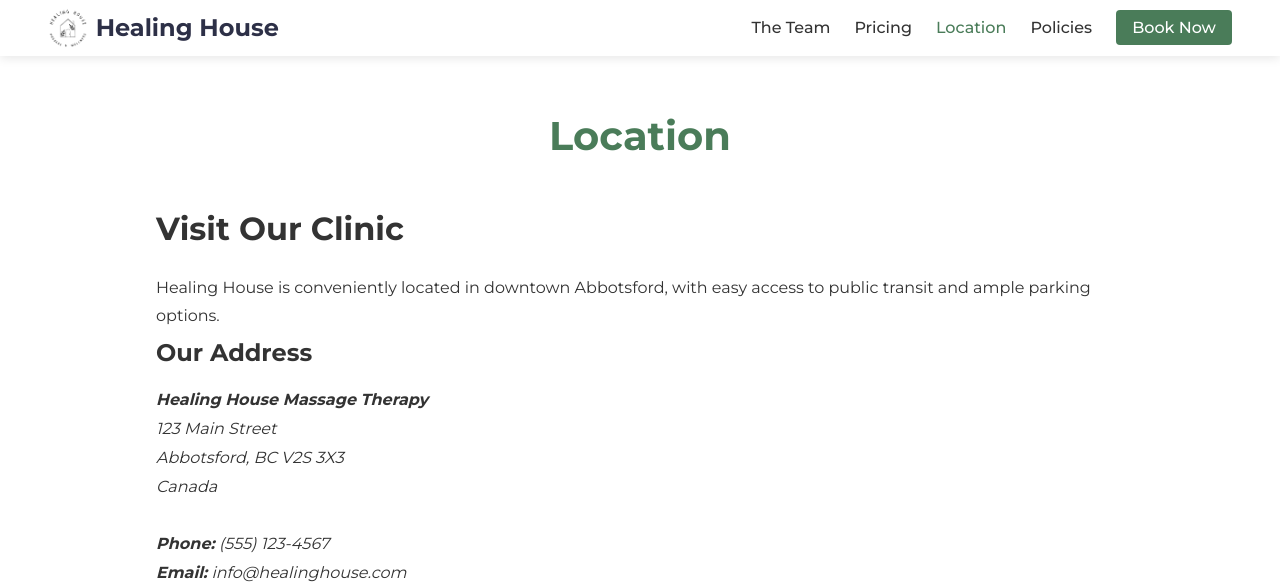
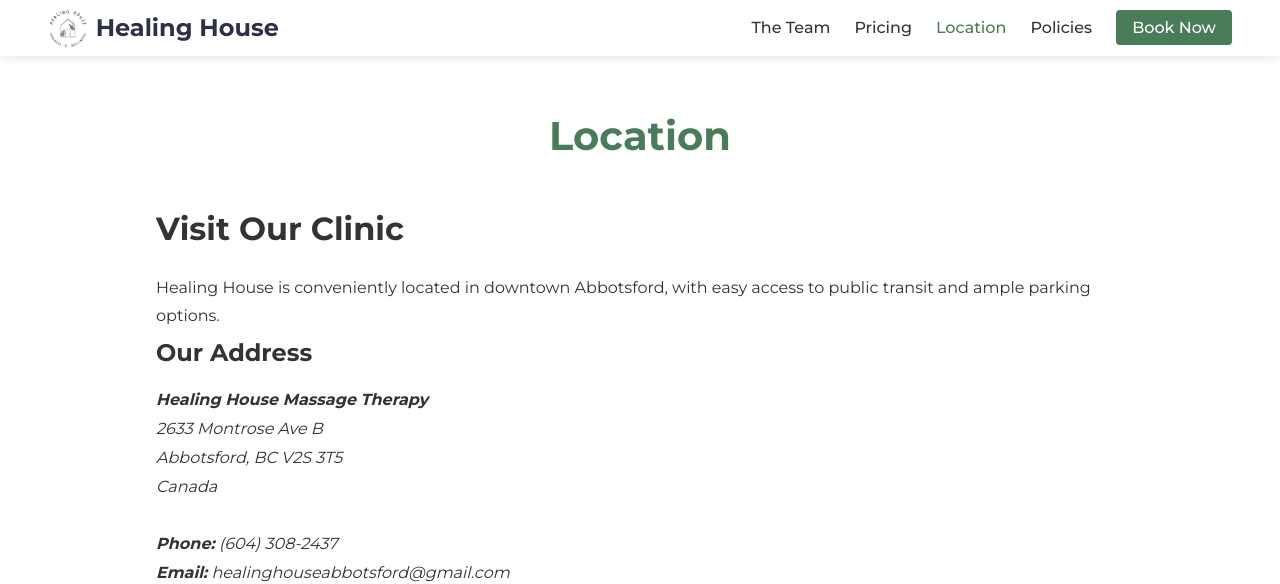
Before and after one commit to GitRealHappy/healinghouse, a Jekyll site: the page built from pages/location.md, in a window 1280 px wide and 900 px high, cut to the strip 0-584 px from the top of the window. Built offline with Jekyll 4.4.1, drawn with Linux system fonts in a browser that asks for light colours; some of the changed text lies outside the part shown.

Commit message:
made address, email, and phone correct

```diff
--- a/_includes/footer.html
+++ b/_includes/footer.html
@@ -2,9 +2,9 @@
     <div class="footer-container">
         <div class="footer-section contact-info">
             <h3>Contact Us</h3>
-            <p><strong>Phone:</strong> (555) 123-4567</p>
-            <p><strong>Email:</strong> info@healinghouse.com</p>
-            <p><strong>Address:</strong> 123 Main Street, Abbotsford, BC</p>
+            <p><strong>Phone:</strong> (604) 308-2437</p>
+            <p><strong>Email:</strong> healinghouseabbotsford@gmail.com</p>
+            <p><strong>Address:</strong> 2633 Montrose Ave B, Abbotsford, BC.</p>
         </div>
 
         <div class="footer-section hours">
--- a/pages/location.md
+++ b/pages/location.md
@@ -14,11 +14,11 @@
     <div class="address-container">
         <address>
             <strong>Healing House Massage Therapy</strong><br>
-            123 Main Street<br>
-            Abbotsford, BC V2S 3X3<br>
+            2633 Montrose Ave B<br>
+            Abbotsford, BC V2S 3T5<br>
             Canada<br><br>
-            <strong>Phone:</strong> (555) 123-4567<br>
-            <strong>Email:</strong> info@healinghouse.com
+            <strong>Phone:</strong> (604) 308-2437<br>
+            <strong>Email:</strong> healinghouseabbotsford@gmail.com
         </address>
     </div>
 
```
